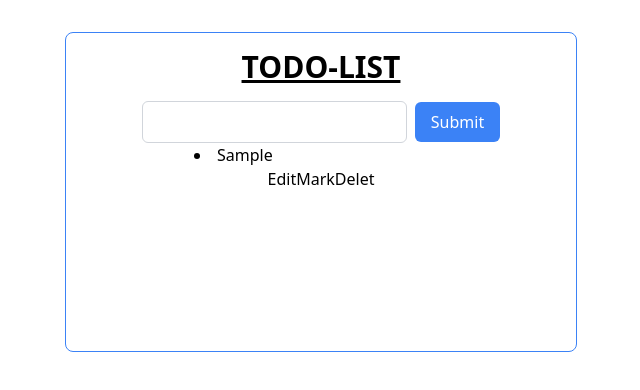
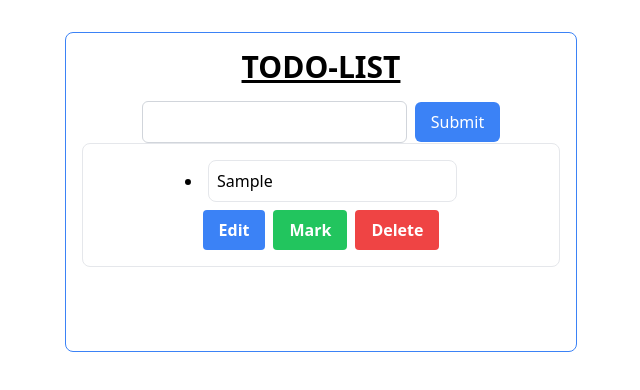
Before and after one commit to Dager1/ToDo-List, a React (Vite) app: page / in a window 1280 px wide. Both pictures are taken after typing "Sample" into the empty fields and a click on the button "Submit". Shown: the top 390 px of the page, without its empty margins (319-959 px from the left). Built offline with nearby package versions, Linux system fonts and the light colour scheme.

Commit message:
style:added border and added color to button

```diff
--- a/src/App.jsx
+++ b/src/App.jsx
@@ -2,11 +2,11 @@ import "./App.css";
 import Input from "./componets/Input";
 function App() {
   return (
-    <div className="mx-auto max-w-lg p-4 border border-blue-500 rounded-lg h-80">
+    <div className="mx-auto max-w-lg p-4 border border-blue-500 rounded-lg h-80 flex flex-grow flex-col">
       <div>
         <h1 className="text-3xl font-bold underline mb-4">TODO-LIST</h1>
       </div>
-      <div>
+      <div className="flex-grow">
         <Input />
       </div>
     </div>
--- a/src/componets/ToDo.jsx
+++ b/src/componets/ToDo.jsx
@@ -4,15 +4,22 @@ function ToDo({ todos, setTodos }) {
   return (
     <div>
       {todos.map((todo) => (
-        <li key={todo.id}>
+        <li key={todo.id} className="border rounded-lg p-4 mb-4">
           <input
             value={todo.title}
-            onChange={(event) => event.preventDefault}
+            onChange={(event) => event.preventDefault()}
+            className="border rounded-lg p-2"
           />
-          <div>
-            <button>Edit</button>
-            <button>Mark</button>
-            <button>Delet</button>
+          <div className="mt-2">
+            <button className="bg-blue-500 hover:bg-blue-700 text-white font-bold py-2 px-4 rounded mr-2">
+              Edit
+            </button>
+            <button className="bg-green-500 hover:bg-green-700 text-white font-bold py-2 px-4 rounded mr-2">
+              Mark
+            </button>
+            <button className="bg-red-500 hover:bg-red-700 text-white font-bold py-2 px-4 rounded">
+              Delete
+            </button>
           </div>
         </li>
       ))}
```
